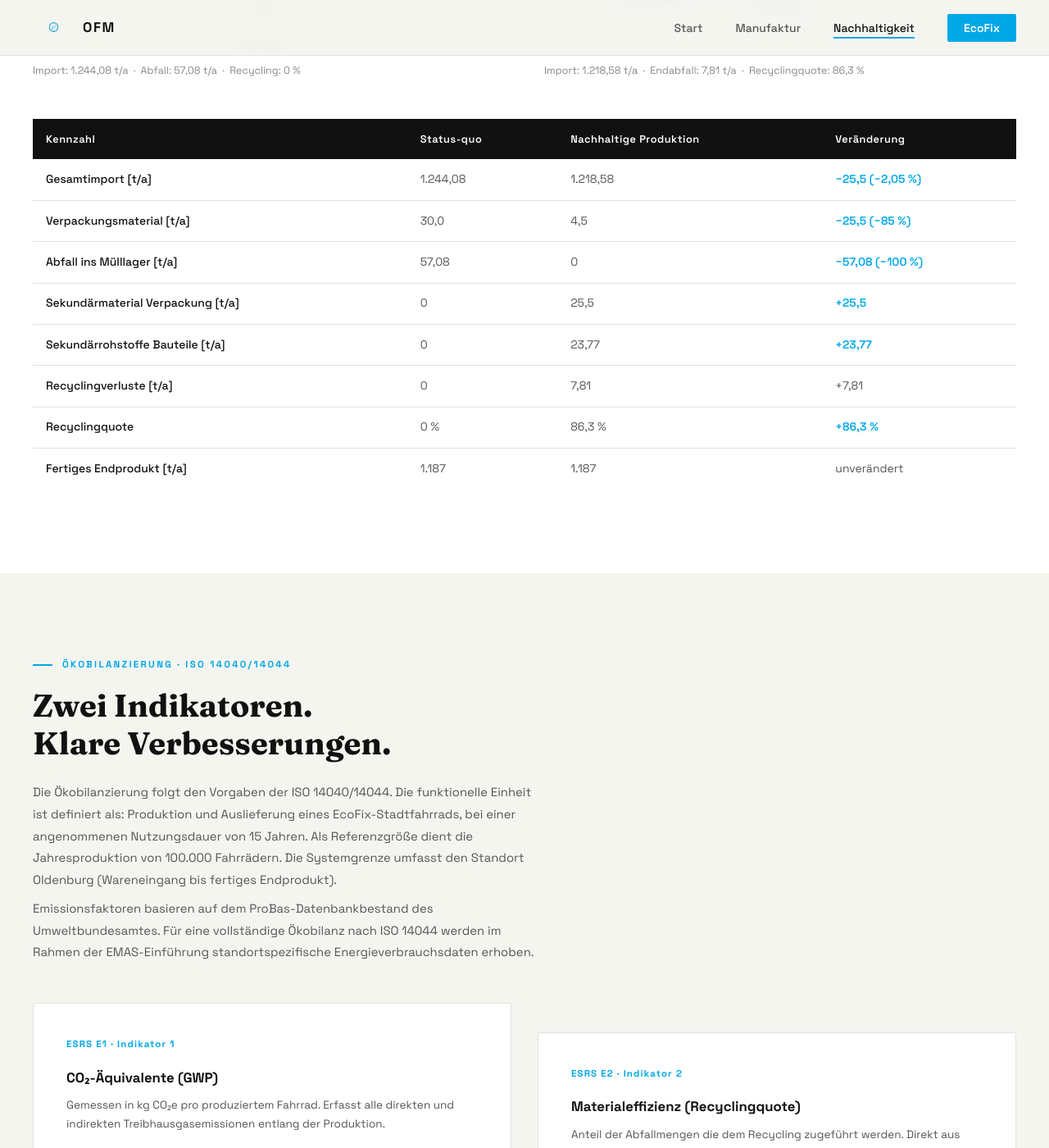
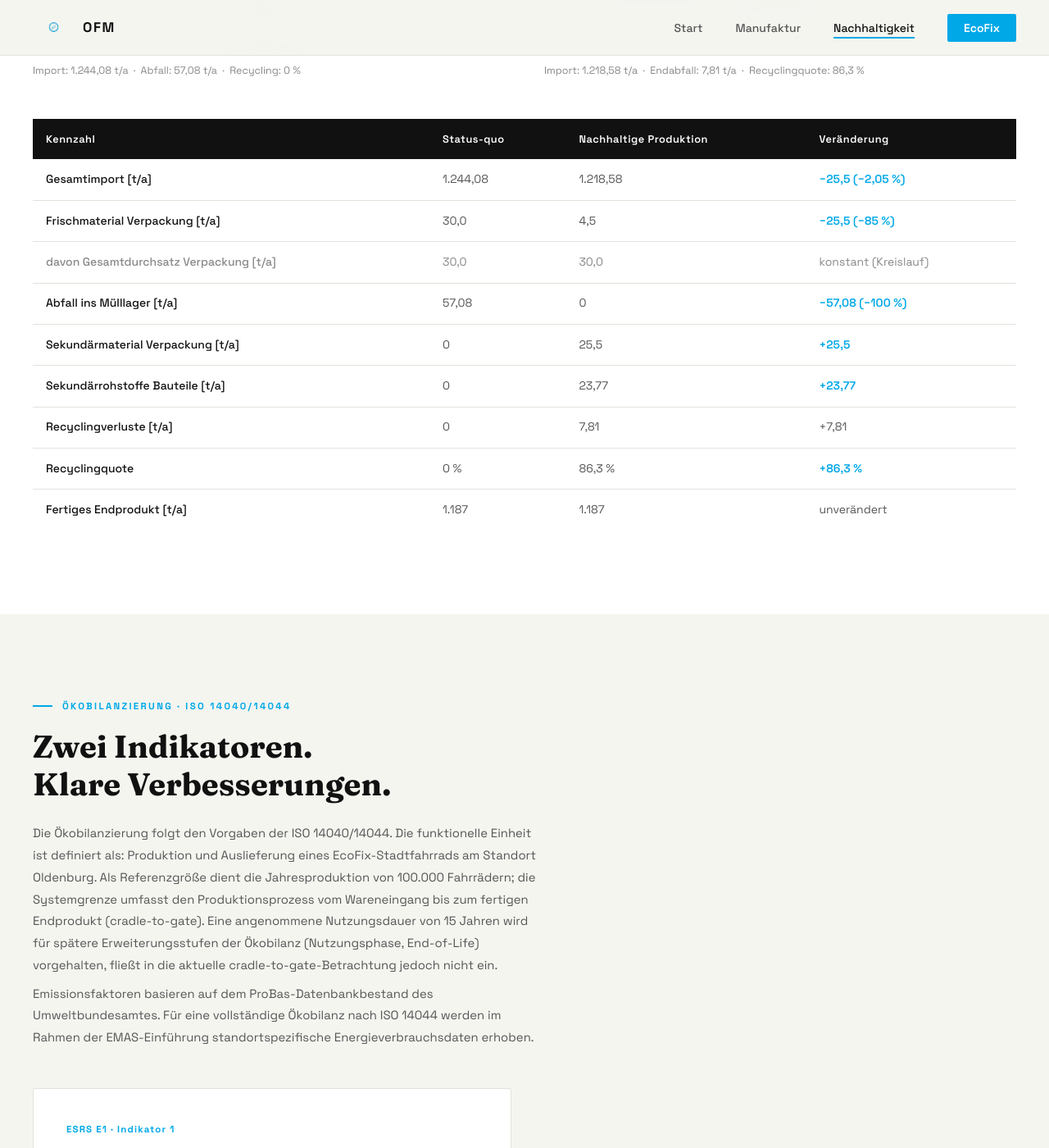
Before and after one commit to Kerem704/ss26-buis-1-gruppe-13, a Jekyll site: the page built from nachhaltigkeit/index.html, in a window 1280 px wide and 1400 px high, scrolled down 1921 px. Shown: the whole window at 82% size. Built offline with Jekyll 4.4.1, drawn with Linux system fonts in a browser that asks for light colours; some of the changed text lies outside the part shown.

Commit message:
Impressum, Manufaktur-Formulierung und Nachhaltigkeitsbericht korrigiert

```diff
--- a/impressum/index.html
+++ b/impressum/index.html
@@ -28,16 +28,14 @@
 
     <h3 class="card__title" style="margin-top:2.5rem;">Verantwortlich für den Inhalt</h3>
     <p class="section__body" style="max-width:70ch;">
-      Gruppe 13 · Demir Diyar · Johannes Rumreich · Kerem Yavuz<br>
+      Gruppe 13 · Demir Diyar · Rumreich Johannes · Yavuz Kerem <br>
       im Rahmen der Lehrveranstaltung "Betriebliche Umweltinformationssysteme I", SoSe 2026<br>
       Carl von Ossietzky Universität Oldenburg<br>
       Fakultät II – Department für Informatik, Very Large Business Applications<br>
       26111 Oldenburg
     </p>
     <p class="section__body" style="max-width:70ch;color:var(--c-ink-xsoft);font-size:0.85rem;">
-      <em>[Platzhalter – bitte durch eine echte, von der Gruppe erreichbare Kontaktadresse ersetzen, z. B. eine
-      Uni-Mailadresse eines Gruppenmitglieds. Eine Kontaktmöglichkeit ist Pflichtbestandteil eines Impressums
-      nach § 5 TMG / DDG.]</em>
+      <em>kerem.yavuz@uol.de</em>
     </p>
 
     <h3 class="card__title" style="margin-top:2.5rem;">Haftungsausschluss</h3>
--- a/manufaktur/index.html
+++ b/manufaktur/index.html
@@ -104,7 +104,7 @@
     <h2 class="section__title">Strukturiert.<br>Messbar.<br>Kontinuierlich.</h2>
     <div class="two-col" style="margin-top:3rem;gap:4rem;">
       <div class="reveal">
-        <p class="section__body">Im Rahmen unserer Nachhaltigkeitstransformation führen wir ein Umweltmanagementsystem nach ISO 14001 ein – als Grundlage für die spätere EMAS-Validierung. Der PDCA-Zyklus (Plan-Do-Check-Act) bildet dabei die Basis für kontinuierliche Verbesserungen.</p>
+        <p class="section__body">Im Rahmen unserer Nachhaltigkeitstransformation führen wir ein Umweltmanagementsystem nach EMAS ein, das ein ISO-14001-konformes UMS als integralen Bestandteil voraussetzt. Der PDCA-Zyklus (Plan-Do-Check-Act) bildet dabei die Basis für kontinuierliche Verbesserungen.</p>
         <div class="timeline" style="margin-top:2rem;">
           <div class="timeline__item"><div class="timeline__date">Phase 1<br>3 Mon.</div><div><div class="timeline__title">Initiale Umweltprüfung</div><p class="timeline__body">Erfassung direkter und indirekter Umweltaspekte, Rechtskataster, Zieldefinition.</p></div></div>
           <div class="timeline__item"><div class="timeline__date">Phase 2<br>5–6 Mon.</div><div><div class="timeline__title">Aufbau UMS nach ISO 14001</div><p class="timeline__body">Dokumentation, Schulungen, organisatorische Verankerung, Umweltpolitik.</p></div></div>
--- a/nachhaltigkeit/index.html
+++ b/nachhaltigkeit/index.html
@@ -18,12 +18,12 @@
     <p class="label">Kennzahlen auf einen Blick</p>
     <h2 class="section__title">Messbar nachhaltiger.</h2>
     <div class="kpi-row reveal">
-      <div class="kpi"><div class="kpi__num">-85%</div><div class="kpi__label">Verpackungsmaterial<br>30 t/a auf 4,5 t/a</div></div>
+      <div class="kpi"><div class="kpi__num">-85%</div><div class="kpi__label">Frischmaterial Verpackung<br>30 t/a auf 4,5 t/a</div></div>
       <div class="kpi"><div class="kpi__num">-100%</div><div class="kpi__label">Abfall ins Mülllager<br>vollständig eliminiert</div></div>
       <div class="kpi"><div class="kpi__num">86,3%</div><div class="kpi__label">Recyclingquote<br>49,27 t/a zurückgewonnen</div></div>
     </div>
     <div class="kpi-row reveal" style="margin-top:1.5rem;">
-      <div class="kpi"><div class="kpi__num">-2,05%</div><div class="kpi__label">Gesamtimport<br>255 t/a weniger Primärmaterial</div></div>
+      <div class="kpi"><div class="kpi__num">-2,05%</div><div class="kpi__label">Gesamtimport<br>25,5 t/a weniger Primärmaterial</div></div>
       <div class="kpi"><div class="kpi__num">15–30%</div><div class="kpi__label">Weniger CO₂e pro Fahrrad<br>gegenüber Status-quo</div></div>
       <div class="kpi"><div class="kpi__num">EMAS</div><div class="kpi__label">Angestrebte Zertifizierung<br>extern validiert</div></div>
     </div>
@@ -57,7 +57,8 @@
         </thead>
         <tbody>
           <tr><td>Gesamtimport [t/a]</td><td>1.244,08</td><td>1.218,58</td><td style="color:var(--c-cyan);font-weight:600;">−25,5 (−2,05 %)</td></tr>
-          <tr><td>Verpackungsmaterial [t/a]</td><td>30,0</td><td>4,5</td><td style="color:var(--c-cyan);font-weight:600;">−25,5 (−85 %)</td></tr>
+          <tr><td>Frischmaterial Verpackung [t/a]</td><td>30,0</td><td>4,5</td><td style="color:var(--c-cyan);font-weight:600;">−25,5 (−85 %)</td></tr>
+          <tr><td style="color:var(--c-ink-xsoft);">davon Gesamtdurchsatz Verpackung [t/a]</td><td style="color:var(--c-ink-xsoft);">30,0</td><td style="color:var(--c-ink-xsoft);">30,0</td><td style="color:var(--c-ink-xsoft);">konstant (Kreislauf)</td></tr>
           <tr><td>Abfall ins Mülllager [t/a]</td><td>57,08</td><td>0</td><td style="color:var(--c-cyan);font-weight:600;">−57,08 (−100 %)</td></tr>
           <tr><td>Sekundärmaterial Verpackung [t/a]</td><td>0</td><td>25,5</td><td style="color:var(--c-cyan);font-weight:600;">+25,5</td></tr>
           <tr><td>Sekundärrohstoffe Bauteile [t/a]</td><td>0</td><td>23,77</td><td style="color:var(--c-cyan);font-weight:600;">+23,77</td></tr>
@@ -75,7 +76,7 @@
   <div class="section__inner">
     <p class="label">Ökobilanzierung · ISO 14040/14044</p>
     <h2 class="section__title">Zwei Indikatoren.<br>Klare Verbesserungen.</h2>
-    <p class="section__body" style="margin-bottom:0.5rem;">Die Ökobilanzierung folgt den Vorgaben der ISO 14040/14044. Die funktionelle Einheit ist definiert als: Produktion und Auslieferung eines EcoFix-Stadtfahrrads, bei einer angenommenen Nutzungsdauer von 15 Jahren. Als Referenzgröße dient die Jahresproduktion von 100.000 Fahrrädern. Die Systemgrenze umfasst den Standort Oldenburg (Wareneingang bis fertiges Endprodukt).</p>
+    <p class="section__body" style="margin-bottom:0.5rem;">Die Ökobilanzierung folgt den Vorgaben der ISO 14040/14044. Die funktionelle Einheit ist definiert als: Produktion und Auslieferung eines EcoFix-Stadtfahrrads am Standort Oldenburg. Als Referenzgröße dient die Jahresproduktion von 100.000 Fahrrädern; die Systemgrenze umfasst den Produktionsprozess vom Wareneingang bis zum fertigen Endprodukt (cradle-to-gate). Eine angenommene Nutzungsdauer von 15 Jahren wird für spätere Erweiterungsstufen der Ökobilanz (Nutzungsphase, End-of-Life) vorgehalten, fließt in die aktuelle cradle-to-gate-Betrachtung jedoch nicht ein.</p>
     <p class="section__body" style="margin-bottom:3rem;">Emissionsfaktoren basieren auf dem ProBas-Datenbankbestand des Umweltbundesamtes. Für eine vollständige Ökobilanz nach ISO 14044 werden im Rahmen der EMAS-Einführung standortspezifische Energieverbrauchsdaten erhoben.</p>
 
     <div class="two-col reveal" style="gap:2rem;">
@@ -89,7 +90,7 @@
             <thead><tr><th>Produktionsphase</th><th>Status-quo</th><th>Nachhaltig</th></tr></thead>
             <tbody>
               <tr><td>Gesamtimport</td><td>1.244,08 t/a</td><td>1.218,58 t/a</td></tr>
-              <tr><td>Verpackungsmaterial</td><td>30 t/a fossil</td><td>4,5 t/a nachhaltig</td></tr>
+              <tr><td>Frischmaterial Verpackung</td><td>30 t/a fossil</td><td>4,5 t/a nachhaltig (+25,5 t/a Sekundärmaterial im Kreislauf)</td></tr>
               <tr><td>Endabfall</td><td>57,08 t/a</td><td>7,81 t/a</td></tr>
               <tr><td>Sekundärrohstoffe</td><td>0 t/a</td><td>23,77 t/a</td></tr>
               <tr><td style="font-weight:700;">CO₂e-Einsparung</td><td>—</td><td style="color:var(--c-cyan);font-weight:700;">ca. 15–30 %</td></tr>
```
